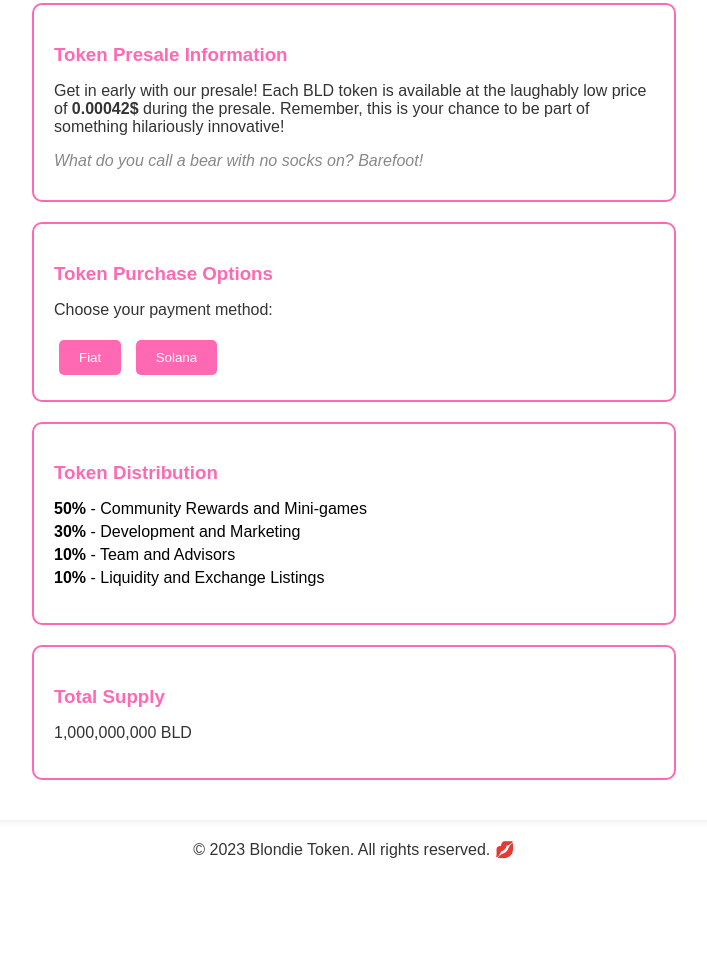
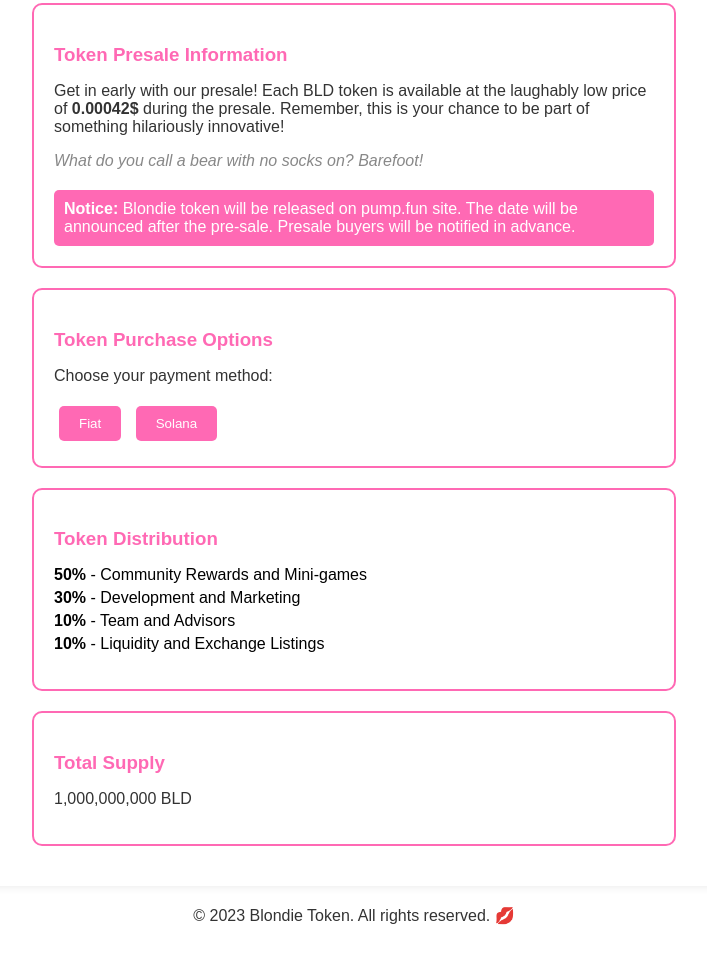
Before and after one commit to Baretap/blondiewebsite, a plain HTML site: page html/blondie_token.html in a window 1280 px wide. Shown: the part 766-1727 px from the top of the page, without its empty margins (286-993 px from the left). Before the commit the page ends 1661 px from the top, so only its background shows below. Drawn offline with Linux system fonts and the light colour scheme.

Commit message:
Päivitetty blondie_token.html ja lisätty index.html

```diff
--- a/html/blondie_token.html
+++ b/html/blondie_token.html
@@ -73,6 +73,13 @@
         .btn:hover {
             background-color: #ff4d94;
         }
+        .notice {
+            margin-top: 20px;
+            padding: 10px;
+            border-radius: 5px;
+            background-color: #ff69b4;
+            color: white;
+        }
     </style>
 </head>
 <body>
@@ -96,6 +103,9 @@
             <h3>Token Presale Information</h3>
             <p>Get in early with our presale! Each BLD token is available at the laughably low price of <strong>0.00042$</strong> during the presale. Remember, this is your chance to be part of something hilariously innovative!</p>
             <div class="joke">What do you call a bear with no socks on? Barefoot!</div>
+            <div class="notice">
+                <strong>Notice:</strong> Blondie token will be released on pump.fun site. The date will be announced after the pre-sale. Presale buyers will be notified in advance.
+            </div>
         </div>
 
         <div class="box">
@@ -117,7 +127,6 @@
             <p>Please enter the amount in Solana (0.1 - 2 SOL):</p>
             <input type="number" id="solAmount" min="0.1" max="2" step="0.1" placeholder="Enter amount">
             <button class="btn" id="solanaSubmit">OK</button>
-<p>Blondie token will be released on pump. fun site. the date will be announced after the pre-sale. Presale buyers will be notified in advance.</p>
         </div>
 
         <div class="box">
@@ -137,6 +146,8 @@
     </div>
     <footer>
         <p>© 2023 Blondie Token. All rights reserved. 💋</p>
+        <script async src="https://js.stripe.com/v3/buy-button.js"></script>
+        <stripe-buy-button buy-button-id="buy_btn_1Qt8YaGgf2iIeFqMrbuF7iJp" publishable-key="pk_live_51QsShoGgf2iIeFqMrDtH7baay62jfclRNMWXtM7yGzkzdKXqQ5CCMJd0FLIFxNqXI0y1EvjcVdwBmaLlAN3Q5hvb0052TA6qfY"></stripe-buy-button>
     </footer>
 
     <script>
```
